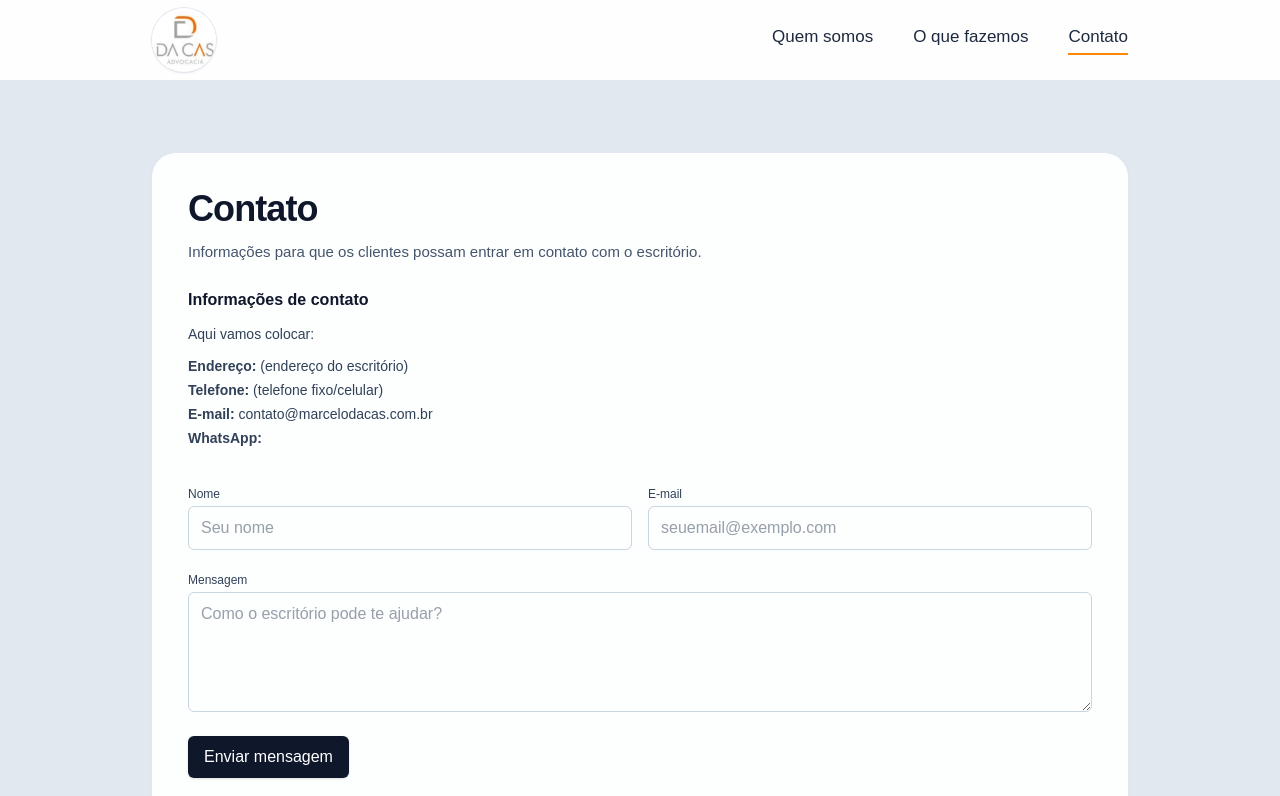
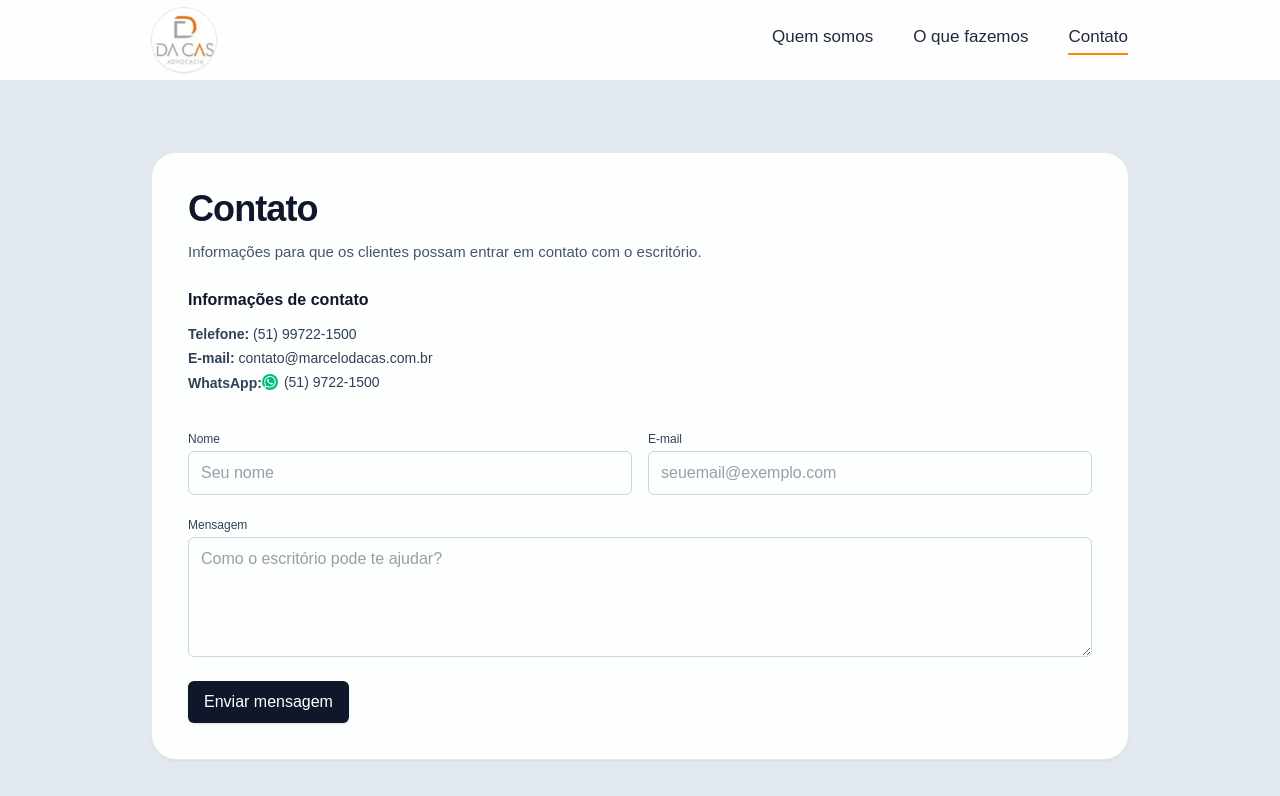
Before and after one commit to roberto-ayres/marcelodacas-site, a Next.js app: page /contato in a window 1280 px wide. Shown: the top 796 px of the page. Built offline with nearby package versions, Linux system fonts and the light colour scheme.

Commit message:
Ajusta contato e link do WhatsApp

```diff
--- a/src/app/contato/page.tsx
+++ b/src/app/contato/page.tsx
@@ -13,14 +13,33 @@ export default function ContactPage() {
           <h2 className="text-base font-semibold text-slate-900">
             Informações de contato
           </h2>
-          <p className="text-slate-700">
-            Aqui vamos colocar:
-          </p>
           <ul className="space-y-1 text-slate-700">
+            {/*
             <li><strong>Endereço:</strong> (endereço do escritório)</li>
-            <li><strong>Telefone:</strong> (telefone fixo/celular)</li>
+            */}
+            <li><strong>Telefone:</strong> (51) 99722-1500</li>
             <li><strong>E-mail:</strong> contato@marcelodacas.com.br</li>
-            <li><strong>WhatsApp:</strong></li>
+            <li><strong>WhatsApp:</strong>
+              <a
+                href={`https://wa.me/555197221500`}
+                target="_blank"
+                rel="noopener noreferrer"
+                className="inline-flex items-center gap-1.5 text-[14px] font-medium text-emerald-600 hover:text-emerald-700"
+                title="Abrir conversa no WhatsApp"
+              >
+                <span className="inline-flex h-4 w-4 items-center justify-center rounded-full bg-emerald-500">
+                  <svg
+                    xmlns="http://www.w3.org/2000/svg"
+                    viewBox="0 0 24 24"
+                    className="h-3 w-3 fill-white"
+                    aria-hidden="true"
+                  >
+                    <path d="M20.52 3.48A11.8 11.8 0 0 0 12.01 0C5.73 0 .6 5.13.6 11.41c0 2.01.53 3.98 1.55 5.72L0 24l7.09-2.12a11.37 11.37 0 0 0 4.92 1.13h.01c6.28 0 11.41-5.13 11.41-11.41 0-3.05-1.19-5.92-3.41-8.12ZM12 21.2a9.4 9.4 0 0 1-4.79-1.31l-.34-.2-4.21 1.26 1.25-4.1-.22-.34a9.4 9.4 0 0 1-1.45-5.04C2.24 6.34 6.6 1.98 12 1.98c2.48 0 4.81.97 6.56 2.72a9.2 9.2 0 0 1 2.7 6.55c0 5.4-4.36 9.86-9.76 9.86Zm5.32-7.12c-.29-.15-1.7-.84-1.96-.93-.26-.1-.45-.15-.64.14-.19.29-.74.93-.91 1.12-.17.19-.34.2-.63.05-.29-.15-1.22-.5-2.33-1.59-.86-.83-1.44-1.86-1.61-2.16-.17-.29-.02-.44.13-.59.14-.14.29-.34.44-.51.15-.17.2-.29.3-.48.1-.19.05-.36-.02-.51-.07-.15-.64-1.55-.88-2.12-.23-.55-.47-.48-.64-.49-.17 0-.36-.01-.55-.01-.19 0-.51.07-.78.36-.26.29-1.02.99-1.02 2.4 0 1.41 1.04 2.77 1.18 2.96.15.19 2.04 3.2 4.96 4.48.69.3 1.23.48 1.65.61.69.22 1.32.19 1.82.11.56-.08 1.7-.7 1.94-1.38.24-.68.24-1.27.17-1.38-.07-.12-.26-.19-.55-.34Z" />
+                  </svg>
+                </span>
+                <span>(51) 9722-1500</span>
+              </a>
+            </li>
           </ul>
         </div>
 
@@ -66,10 +85,6 @@ export default function ContactPage() {
             Enviar mensagem
           </button>
 
-          <p className="text-[11px] text-slate-500">
-            Depois, quando estiver tudo ok, eu conecto este formulário
-            para enviar direto para teu endereço de email.
-          </p>
         </form>
       </div>
     </PageSection>
```
